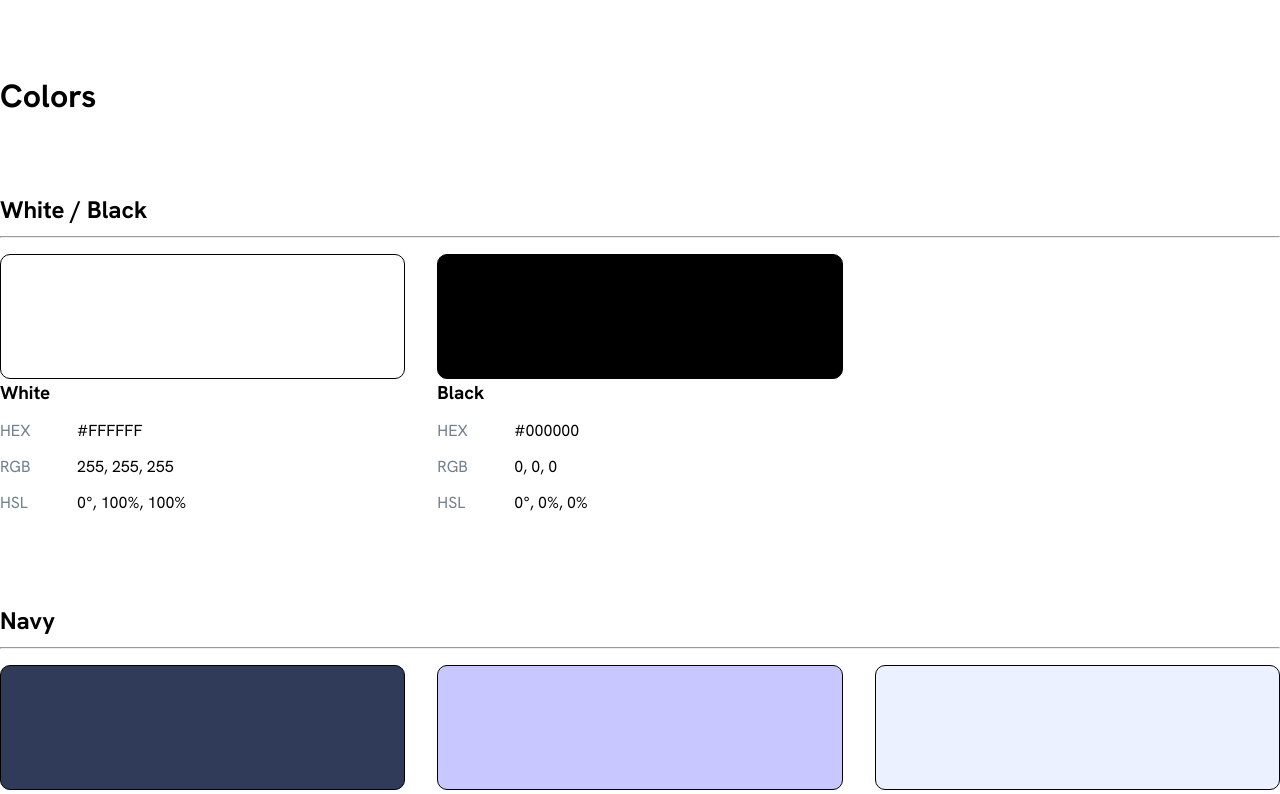
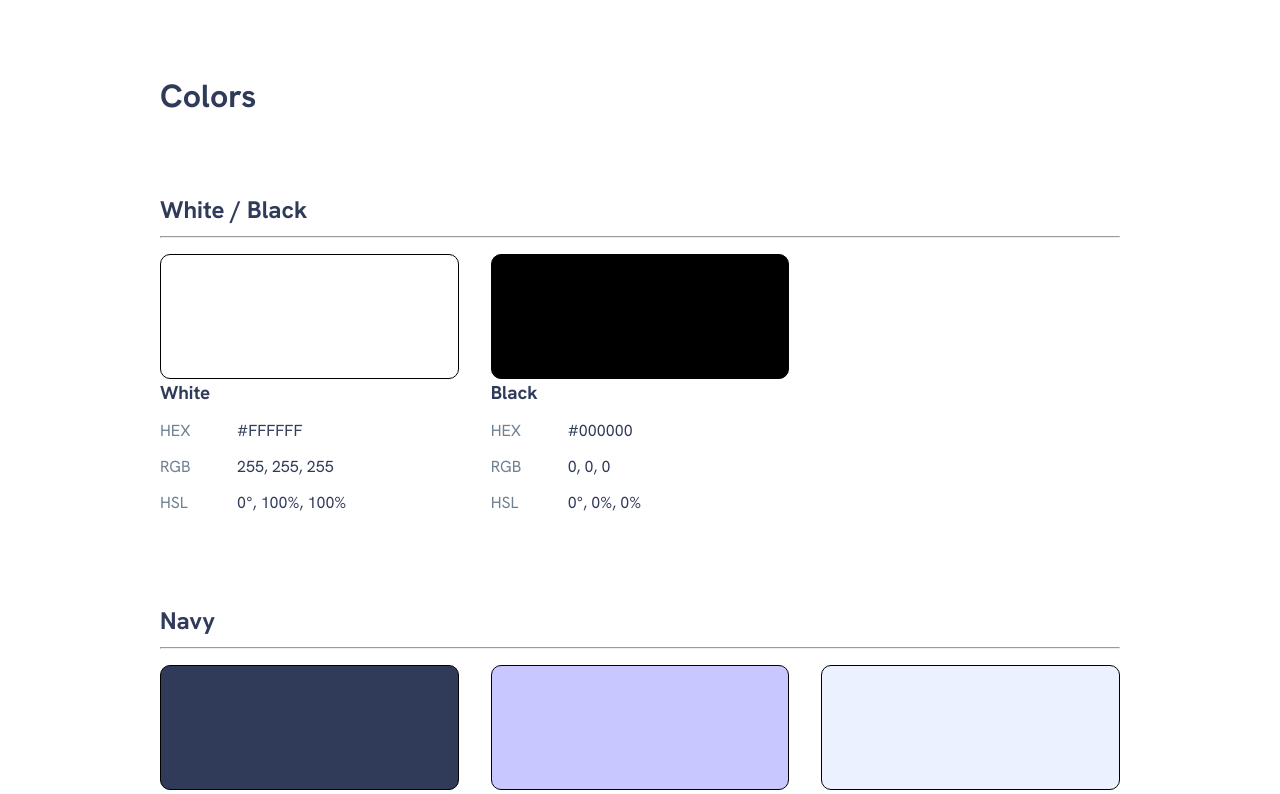
Before and after one commit to takahashiyb/results-summary-component, a Vue app: page / in a window 1280 px wide. Shown: the top 794 px of the page. Built offline with nearby package versions, Linux system fonts and the light colour scheme.

Commit message:
Create Typography Card.

```diff
--- a/src/App.vue
+++ b/src/App.vue
@@ -1,5 +1,5 @@
 <script setup>
-import DesignSystem from "@/design-system/DesignSystem.vue";
+  import DesignSystem from '@/design-system/DesignSystem.vue';
 </script>
 
 <template>
--- a/src/asset/main.css
+++ b/src/asset/main.css
@@ -66,6 +66,7 @@ select {
 
 html {
   font-family: var(--font-family), sans-serif;
+  color: hsl(var(--navy-950-color));
 }
 
 /* ------------------- */
--- a/src/design-system/DesignContainer.vue
+++ b/src/design-system/DesignContainer.vue
@@ -35,13 +35,19 @@
 </script>
 
 <template>
-  <h1>{{ title }}</h1>
-  <ColorCard v-if="isColor" :groups="groups"></ColorCard>
-  <GradientCard v-if="isGradient" :groups="groups"></GradientCard>
-  <TypographyCard v-if="isTypography" :groups="groups"></TypographyCard>
+  <div>
+    <h1>{{ title }}</h1>
+    <ColorCard v-if="isColor" :groups="groups"></ColorCard>
+    <GradientCard v-if="isGradient" :groups="groups"></GradientCard>
+    <TypographyCard v-if="isTypography" :groups="groups"></TypographyCard>
+  </div>
 </template>
 
 <style scoped>
+  div {
+    padding-inline: 10em;
+  }
+
   h1 {
     text-transform: capitalize;
     padding-top: 72px;
--- a/src/design-system/TypographyCard.vue
+++ b/src/design-system/TypographyCard.vue
@@ -30,18 +30,20 @@
     gap: 12px;
   }
 
-  h2,
-  h3 {
+  h2 {
     text-transform: capitalize;
+    padding-top: 72px;
   }
 
-  h2 {
-    padding-top: 72px;
+  p {
+    font: var(--font-preset-6-m);
   }
 
   span {
     display: inline-block;
     text-transform: uppercase;
     color: slategray;
+
+    padding-right: 1em;
   }
 </style>
```
Also changed, not shown: src/design-system/DesignSystem.vue (+5 -5 lines).
